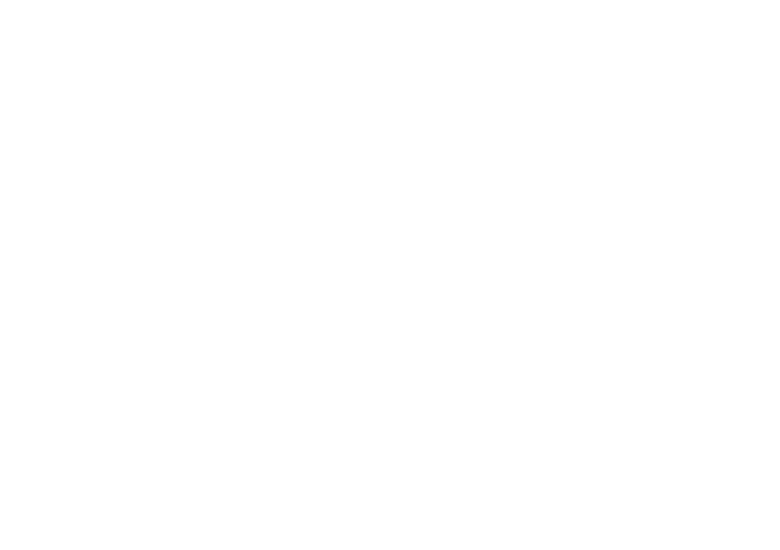
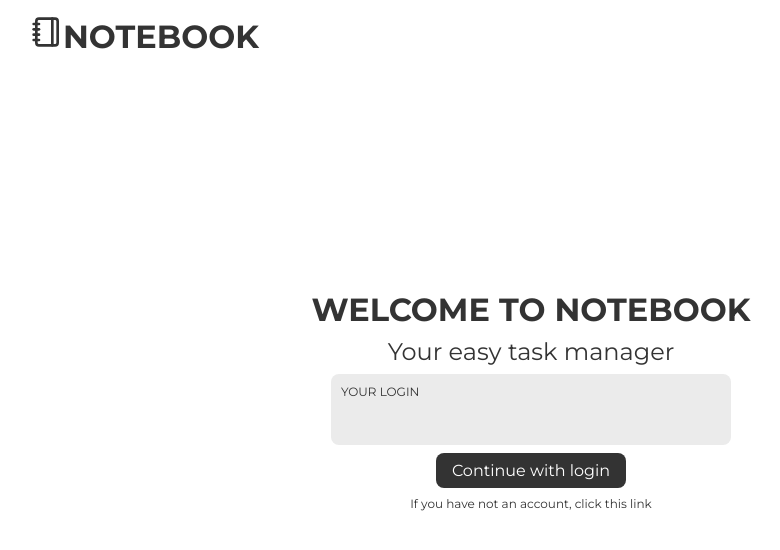
Before and after one commit to AndBelkin/notebook, a React (Vite) app: page / in a window 1280 px wide. Shown: the top 550 px of the page, without its empty margins (109-889 px from the left). Built offline with nearby package versions, Linux system fonts and the light colour scheme.

Commit message:
create LoginLayout

```diff
--- a/src/NotebookApp.tsx
+++ b/src/NotebookApp.tsx
@@ -1,7 +1,19 @@
 import { FC } from "react";
+import LoginLayout from "./layouts/login/LoginLayout";
+import { LuNotebook } from "react-icons/lu";
 
 const NotebookApp: FC = () => {
-  return <div className="notebook-app app"></div>;
+  return (
+    <div className="notebook-app app container">
+      <header className="container">
+        <p>
+          <LuNotebook />
+          Notebook
+        </p>
+      </header>
+      <LoginLayout />
+    </div>
+  );
 };
 
 export default NotebookApp;
--- /dev/null
+++ b/src/layouts/login/LoginLayout.css
@@ -0,0 +1,33 @@
+main.login-page {
+  flex: 1;
+  display: flex;
+  flex-direction: column;
+  align-items: center;
+  justify-content: center;
+  gap: 0.5rem;
+}
+
+.login-page button {
+  padding: 0.5rem 1rem;
+  user-select: none;
+  cursor: pointer;
+  border: none;
+  border-radius: 0.5rem;
+  color: #fff;
+  font-family: "Montserrat", serif;
+  font-size: 1rem;
+  background-color: #333;
+  transition: border-radius 0.3s;
+}
+
+.login-page button:hover,
+.login-page button:focus {
+  border-radius: 0;
+  outline: none;
+}
+
+.login-page button:active {
+  border-radius: 0.5rem;
+  outline: 2px dashed #333;
+  outline-offset: 0.25rem;
+}
--- /dev/null
+++ b/src/layouts/login/LoginLayout.tsx
@@ -0,0 +1,46 @@
+import { ChangeEvent, FC, useState } from "react";
+import InputText from "../../components/input-text/InputText";
+import { getUserIndex } from "../../app/userSlice/userSlice";
+import store from "../../app/store";
+import { User } from "../../app/userSlice";
+import { useAppDispatch } from "../../app/hooks";
+import { loginUser } from "../../app/authSlice/authSlice";
+import "./LoginLayout.css";
+
+const LoginLayout: FC = () => {
+  const [selectUser, setSelectUser] = useState<User | null>(null);
+  const [login, setLogin] = useState<string>("");
+  const [password, setPassword] = useState<string>("");
+  const dispatch = useAppDispatch();
+  const loginUpdate = (e: ChangeEvent<HTMLInputElement>) => setLogin(e.target.value);
+  const passwordUpdate = (e: ChangeEvent<HTMLInputElement>) => setPassword(e.target.value);
+  const passwordInput = <InputText type="password" label="your password" value={password} onChange={passwordUpdate} />;
+  const clickButton = () => {
+    if (selectUser === null) {
+      const user = getUserIndex(store.getState(), login);
+      if (!user) alert(`Пользователь ${login} не найден!`);
+      else setSelectUser(user);
+    } else if (selectUser) {
+      if (selectUser.password !== password) alert("Неверный пароль от аккаунта!");
+      else {
+        dispatch(loginUser({ id: selectUser.id, login: selectUser.login }));
+        alert(`Пользователь ${selectUser.login} вошел в систему!`);
+        console.log(store.getState().auth);
+      }
+    }
+  };
+  return (
+    <main className="login-page">
+      <h2>Welcome to notebook</h2>
+      <h6>Your easy task manager</h6>
+      <InputText label="your login" value={login} onChange={loginUpdate} disabled={selectUser ? true : false} />
+      {selectUser ? passwordInput : false}
+      <button onClick={clickButton}>Continue with login</button>
+      <p className="text_small">
+        If you have not an account, click <span className="link">this link</span>
+      </p>
+    </main>
+  );
+};
+
+export default LoginLayout;
```
